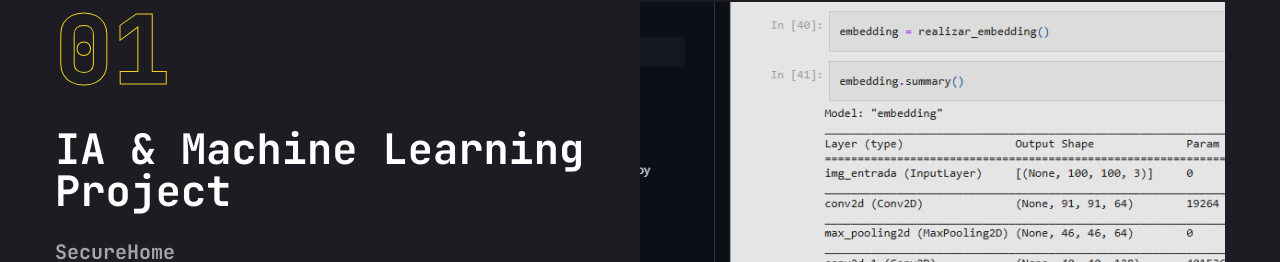
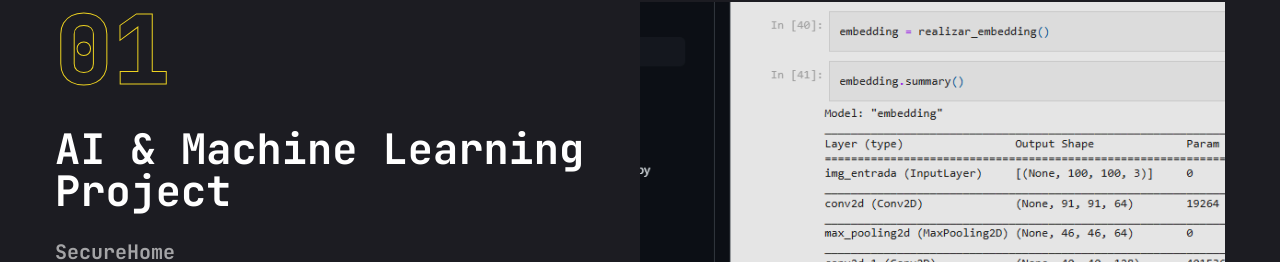
Before and after one commit to AlexMorvi/portafolio, a Next.js app: page /projects in a window 1280 px wide. Shown: the part 186-448 px from the top of the page. Built offline with nearby package versions, Linux system fonts and the light colour scheme.

Commit message:
Update img Gymbro

```diff
--- a/app/projects/page.jsx
+++ b/app/projects/page.jsx
@@ -16,7 +16,7 @@ const works = [
 
   {
     num:'01',
-    category: 'IA & Machine Learning',
+    category: 'AI & Machine Learning',
     title: 'SecureHome',
     description: "A custom Siamese neural network was used to ensure high accuracy in facial recognition. Additionally, it was connected to Telegram, which was used to send data from each recognition, view the live camera feed, access the history, and other functionalities. It is designed to address home security issues.",
     stack: [{name: "Python"}, {name: "TensorFlow"}, {name: "Telegram API"}],
@@ -38,7 +38,7 @@ const works = [
     title: 'Gymbro',
     description: "This web system was made for a gym. It would display a landing page and provide access for the gym's administrative staff, where they could review all clients, schedules, trainers, workouts, memberships, etc. Each of these would have their respective C.R.U.D operations.",
     stack: [{name: "Angular"}, {name: "Springboot"}, {name: "TS"}],
-    image: '/assets/work/Gymbro2.png',
+    image: '/assets/work/Gymbro.png',
     github:"https://github.com/AlexMorvi/Gym_WebSite"
   },
 ]
```
Also changed, not shown: public/assets/work/Gymbro2.png (deleted).
